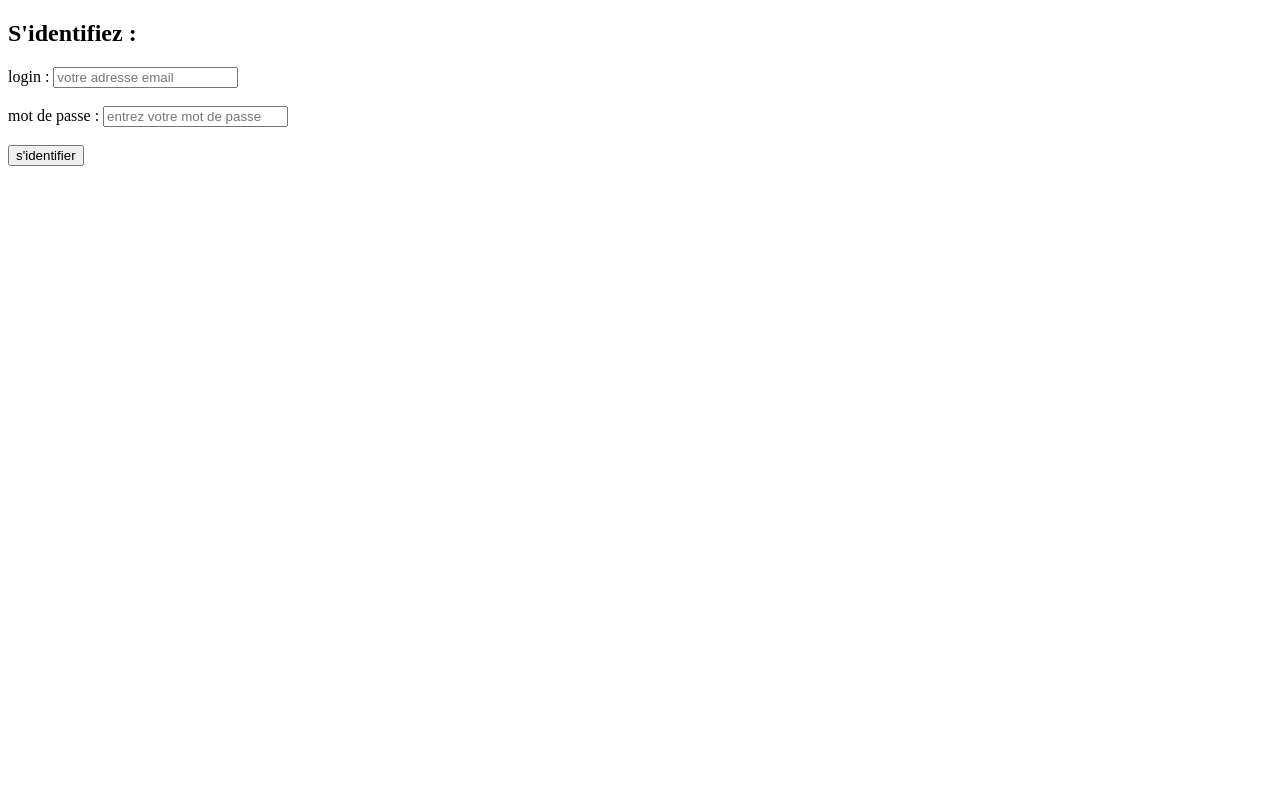
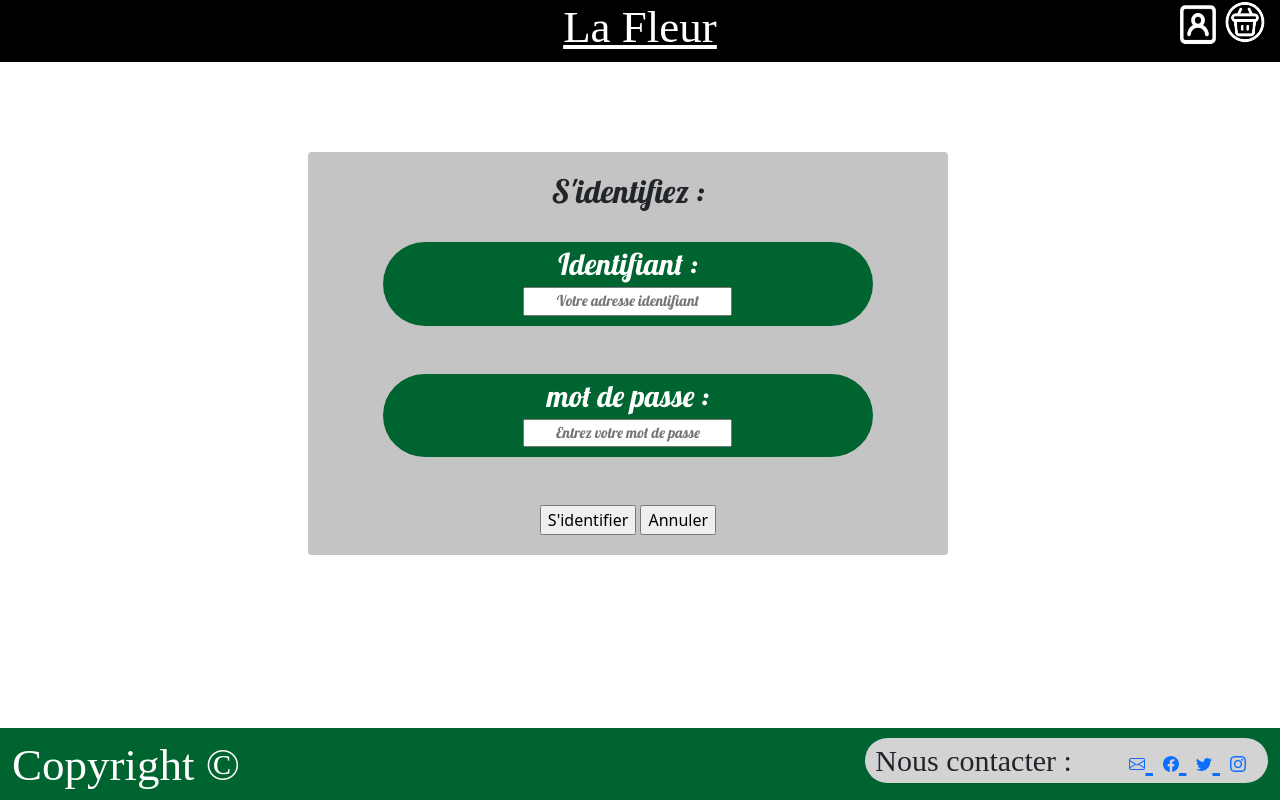
Before and after one commit to armanceau/lafleur, a PHP site: page /AuthentificationAdmin.php in a window 1280 px wide. Run offline with PHP 8.4, Linux system fonts and the light colour scheme; some web fonts are replaced.

Commit message:
authentification admin

```diff
--- a/AuthentificationAdmin.php
+++ b/AuthentificationAdmin.php
@@ -1,3 +1,4 @@
+<?php include "header/header.php"; ?>
 <!DOCTYPE html>
 <html lang="fr">
 <head>
@@ -9,30 +10,59 @@
 
 
 <body>
+    <div class="container-fluid" style = "padding-top: 90px;">
+        <div class="row">
 
-        <h2> S'identifiez : </h2>
+            <div class="col-3"></div>
 
+            <div class="col-6 rounded row" style = "text-align : center; background-color : #C4C4C4; padding-top : 20px;">
+
+                <div class="col-1"></div>
+
+
+                <div class="col-10">
+
+
+                    <h2 style = "font-family : lobster; "> S'identifiez : </h2>
+                    <br>
                     <form method='GET' action='verificationAdmin.php'>
 
-        <label>login :
-        <input type="text" name="login"  placeholder="votre adresse email" required>
-        </label>
+                        <div class ="rounded-pill" style="font-size: 30px;font-family: lobster; color : white;background-color: #006430;">
+                            <label>Identifiant :</label>
+                            <div class ="rounded" style="font-size: 15px; background-color: background-color: lightgray; padding-bottom : 10px;">
+                                <input style = "text-align: center;" type="text" name="login"  placeholder="Votre adresse identifiant" required>
+                            </div>
+                        </div>
 
                             </br>
                             </br>
 
-        <label>mot de passe :
-        <input type="password" name="mdp" placeholder="entrez votre mot de passe" required>
-        </label>
+                        <div class ="rounded-pill" style="font-size: 30px;font-family: lobster; color : white;background-color: #006430;">
+                            <label>mot de passe :</label>
+                            <div class ="rounded" style="font-size: 15px; background-color: background-color: lightgray; padding-bottom : 10px;">
+                                <input style = "text-align: center;" type="password" name="mdp" placeholder="Entrez votre mot de passe" required>
+                            </div>
+                        </div>
 
                             </br>
                             </br>
 
 
-
-    <input type="submit" value="s'identifier">
+                        <div style ="padding-bottom : 20px;">
+                            <input type="submit" value="S'identifier">
+                            <input type ="reset" value ="Annuler">
+                        </div>
 
                     </form>
 
-</body>
-</html>
+                </div>
+
+                <div class="col-1"></div>
+
+            </div>
+
+        </div>
+
+    </div>
+
+<?php include "footer.html";?>
```
Lines whose indentation alone changed are shown as unchanged.
